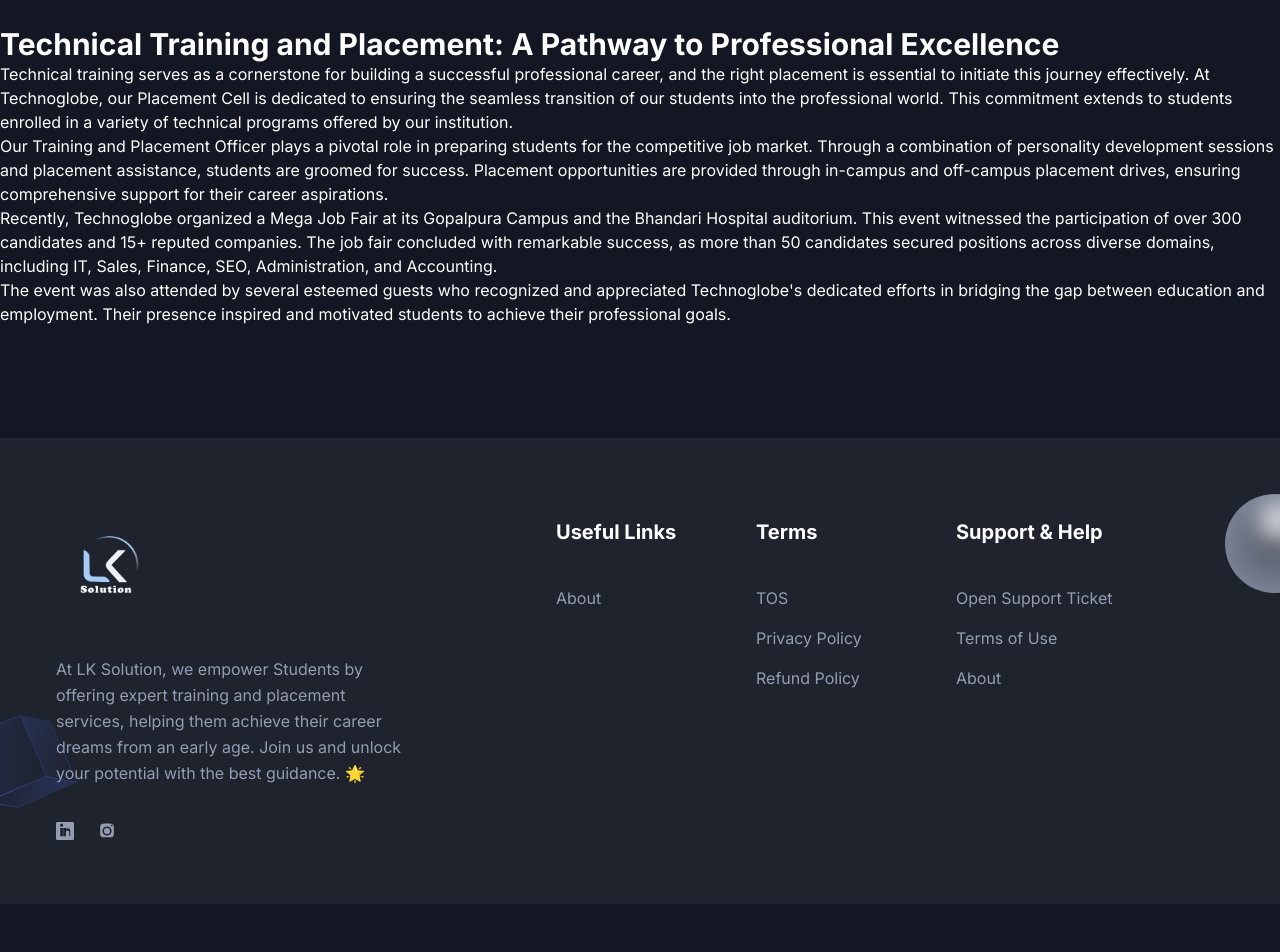
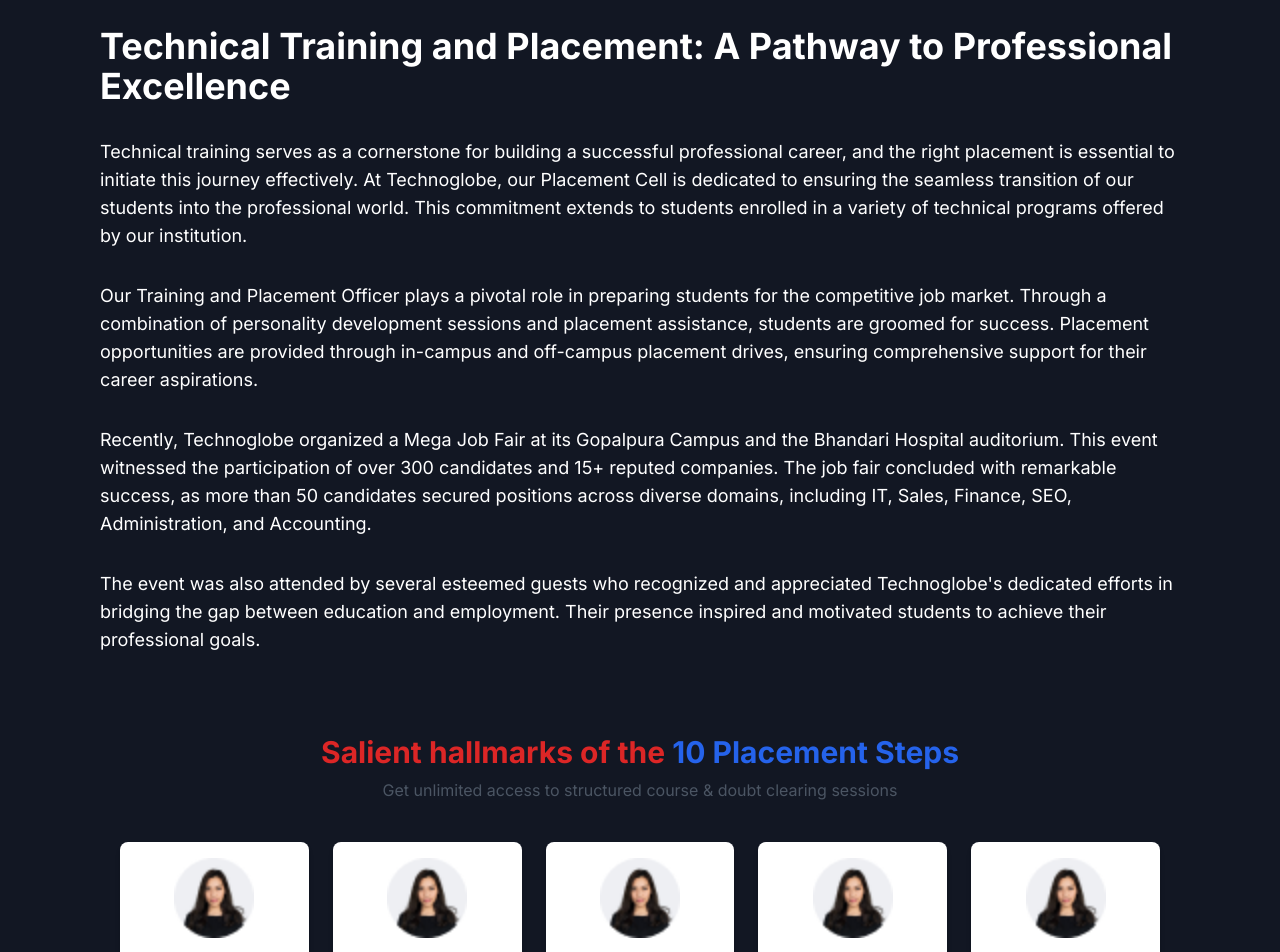
Before and after one commit to Milan1120/Lksolutions, a Next.js app: page /placement in a window 1280 px wide. Shown: the part 320-1272 px from the top of the page. Before the commit the page ends 1224 px from the top, so only its background shows below. Built offline with nearby package versions, Linux system fonts and the light colour scheme.

Commit message:
update Placement page

```diff
--- a/src/app/about/page.tsx
+++ b/src/app/about/page.tsx
@@ -8,8 +8,8 @@ import Breadcrumb from "@/components/Common/Breadcrumb";
 import { Metadata } from "next";
 
 export const metadata: Metadata = {
-  title: "About Page | Free Next.js Template for Startup and SaaS",
-  description: "This is About Page for Startup Nextjs Template",
+  title: "About Page | Lksolution ",
+  description: "This is About Page ",
   // other metadata
 };
 
--- a/src/app/placement/page.tsx
+++ b/src/app/placement/page.tsx
@@ -1,49 +1,26 @@
 "use client";
 import Breadcrumb from "@/components/Common/Breadcrumb";
+import PlacementOne from "@/components/Placement/PlacementContent";
+import PlacementContent1 from "@/components/Placement/PlacementContent1";
 import React from "react";
+
+// import { Metadata } from "next";
+
+// export const metadata: Metadata = {
+//   title: "Placement Page | Lksolution ",
+//   description: "This is Placement Page ",
+//   // other metadata
+// };
 
 const Placement = () => {
   return (
     <>
-      <Breadcrumb pageName="Placement Page" description="" />
-      <div className="overflow-hidden py-16 md:py-20 lg:py-28 px-30">
-        <div className="flex-row">
-          <h1 className="flex-row text-3xl font-bold">
-            Technical Training and Placement: A Pathway to Professional Excellence
-          </h1>
-          <p>
-            Technical training serves as a cornerstone for building a successful
-            professional career, and the right placement is essential to
-            initiate this journey effectively. At Technoglobe, our Placement
-            Cell is dedicated to ensuring the seamless transition of our
-            students into the professional world. This commitment extends to
-            students enrolled in a variety of technical programs offered by our
-            institution.
-          </p>
-          <p>
-            Our Training and Placement Officer plays a pivotal role in preparing
-            students for the competitive job market. Through a combination of
-            personality development sessions and placement assistance, students
-            are groomed for success. Placement opportunities are provided
-            through in-campus and off-campus placement drives, ensuring
-            comprehensive support for their career aspirations.
-          </p>
-          <p>
-            Recently, Technoglobe organized a Mega Job Fair at its Gopalpura
-            Campus and the Bhandari Hospital auditorium. This event witnessed
-            the participation of over 300 candidates and 15+ reputed companies.
-            The job fair concluded with remarkable success, as more than 50
-            candidates secured positions across diverse domains, including IT,
-            Sales, Finance, SEO, Administration, and Accounting.
-          </p>
-          <p>
-            The event was also attended by several esteemed guests who
-            recognized and appreciated Technoglobe&apos;s dedicated efforts in
-            bridging the gap between education and employment. Their presence
-            inspired and motivated students to achieve their professional goals.
-          </p>
-        </div>
-      </div>
+      <Breadcrumb
+      pageName="Placement Page"
+      description="" />
+
+      <PlacementOne/>
+
     </>
   );
 };
--- /dev/null
+++ b/src/components/Placement/PlacementContent.tsx
@@ -0,0 +1,35 @@
+"use client";
+// import Breadcrumb from "@/components/Common/Breadcrumb";
+import React from "react";
+import PlacementContent1 from "./PlacementContent1";
+
+const PlacementOne = () => {
+  return (
+    <>
+
+      <div className="overflow-hidden py-16 xs:py-20 md:py-24 lg:py-28 px-4 xs:px-8 sm:px-12 md:px-16 lg:px-20 xl:px-25">
+      <div className="flex flex-col space-y-8">
+        <h1 className="text-2xl sm:text-3xl md:text-4xl font-bold">
+          Technical Training and Placement: A Pathway to Professional Excellence
+        </h1>
+        <p className="text-sm sm:text-base md:text-lg leading-relaxed">
+          Technical training serves as a cornerstone for building a successful professional career, and the right placement is essential to initiate this journey effectively. At Technoglobe, our Placement Cell is dedicated to ensuring the seamless transition of our students into the professional world. This commitment extends to students enrolled in a variety of technical programs offered by our institution.
+        </p>
+        <p className="text-sm sm:text-base md:text-lg leading-relaxed">
+          Our Training and Placement Officer plays a pivotal role in preparing students for the competitive job market. Through a combination of personality development sessions and placement assistance, students are groomed for success. Placement opportunities are provided through in-campus and off-campus placement drives, ensuring comprehensive support for their career aspirations.
+        </p>
+        <p className="text-sm sm:text-base md:text-lg leading-relaxed">
+          Recently, Technoglobe organized a Mega Job Fair at its Gopalpura Campus and the Bhandari Hospital auditorium. This event witnessed the participation of over 300 candidates and 15+ reputed companies. The job fair concluded with remarkable success, as more than 50 candidates secured positions across diverse domains, including IT, Sales, Finance, SEO, Administration, and Accounting.
+        </p>
+        <p className="text-sm sm:text-base md:text-lg leading-relaxed">
+          The event was also attended by several esteemed guests who recognized and appreciated Technoglobe&apos;s dedicated efforts in bridging the gap between education and employment. Their presence inspired and motivated students to achieve their professional goals.
+        </p>
+
+      </div>
+      <PlacementContent1/>
+    </div>
+    </>
+  );
+};
+
+export default PlacementOne;
--- /dev/null
+++ b/src/components/Placement/PlacementContent1.tsx
@@ -0,0 +1,49 @@
+import React from "react";
+
+const features = [
+  { id: 1, title: "Counseling", imgSrc: "/images/blog/author-01.png" },
+  { id: 2, title: "Training", imgSrc: "/images/blog/author-01.png" },
+  { id: 3, title: "Assignments", imgSrc: "/images/blog/author-01.png" },
+  { id: 4, title: "Projects", imgSrc: "/images/blog/author-01.png" },
+  { id: 5, title: "CV Building", imgSrc: "/images/blog/author-01.png" },
+  { id: 6, title: "Career Growth", imgSrc: "/images/blog/author-01.png" },
+  { id: 7, title: "Mock Interview", imgSrc: "/images/blog/author-01.png" },
+  { id: 8, title: "Grooming", imgSrc: "/images/blog/author-01.png" },
+  { id: 9, title: "Interview", imgSrc: "/images/blog/author-01.png" },
+  { id: 10, title: "Placement", imgSrc: "/images/blog/author-01.png" },
+];
+
+const PlacementContent1 = () => {
+  return (
+    <div className="py-10 px-5 md:py-16 lg:py-20">
+      <div className="text-center mb-10">
+        <h2 className="text-xl md:text-2xl lg:text-3xl font-bold text-red-600">
+          Salient hallmarks of the{" "}
+          <span className="text-blue-600">10 Placement Steps</span>
+        </h2>
+        <p className="text-gray-600 text-sm md:text-base mt-2">
+          Get unlimited access to structured course & doubt clearing sessions
+        </p>
+      </div>
+      <div className="grid grid-cols-2 md:grid-cols-3 lg:grid-cols-5 gap-6">
+        {features.map((feature) => (
+          <div
+            key={feature.id}
+            className="flex flex-col items-center bg-white shadow-md rounded-lg p-4"
+          >
+            <img
+              src={feature.imgSrc}
+              alt={feature.title}
+              className="h-20 w-20 object-contain mb-4"
+            />
+            <h3 className="text-blue-900 text-sm md:text-base font-semibold text-center">
+              {feature.title}
+            </h3>
+          </div>
+        ))}
+      </div>
+    </div>
+  );
+};
+
+export default PlacementContent1;
--- a/tailwind.config.js
+++ b/tailwind.config.js
@@ -75,6 +75,9 @@ module.exports = {
       dropShadow: {
         three: "0px 5px 15px rgba(6, 8, 15, 0.05)",
       },
+      spacing: {
+        '25': '6.25rem',
+      },
       keyframes: {
         scroll: {
           "0%": { transform: "translateX(0)" },
```
